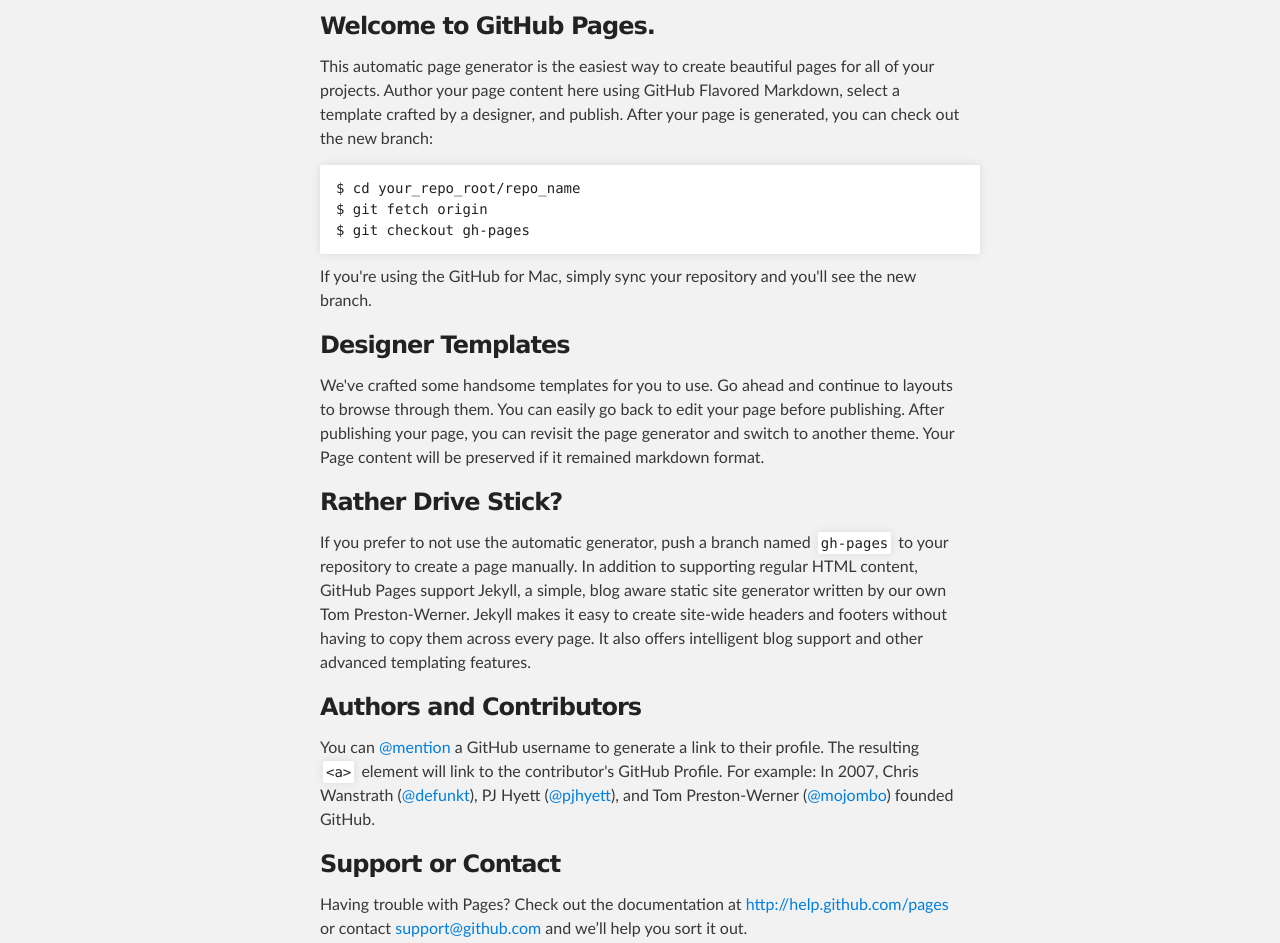
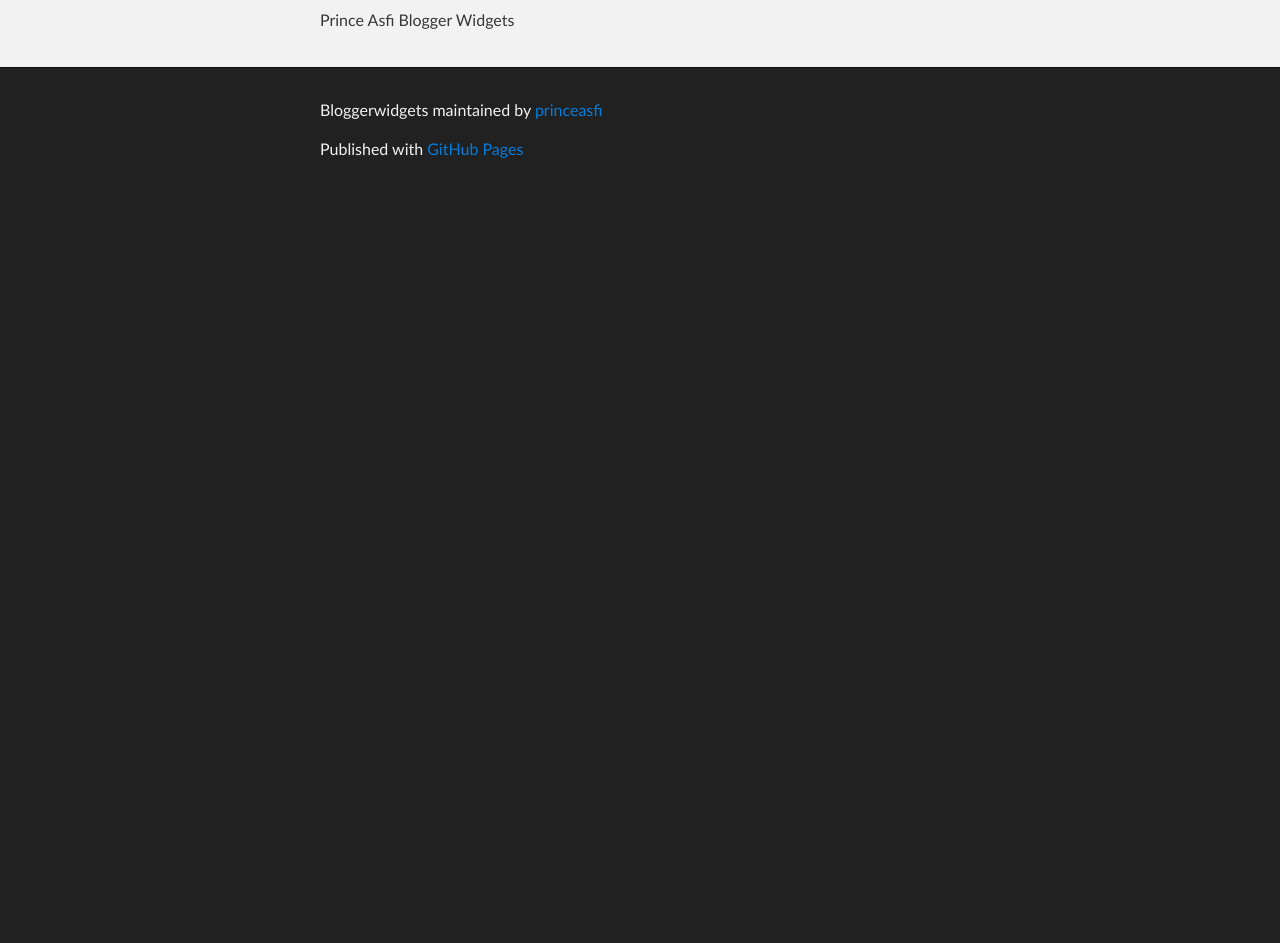
Before and after one commit to princeasfi/bloggerwidgets, a plain HTML site: page index.html in a window 1280 px wide. Shown: the part 252-1195 px from the top of the page. After the commit the page ends 800 px from the top, so only its background shows below. Drawn offline with Linux system fonts and the light colour scheme.

```diff
--- a/index.html
+++ b/index.html
@@ -31,37 +31,7 @@
     <!-- MAIN CONTENT -->
     <div id="main_content_wrap" class="outer">
       <section id="main_content" class="inner">
-        <h3>
-<a name="welcome-to-github-pages" class="anchor" href="#welcome-to-github-pages"><span class="octicon octicon-link"></span></a>Welcome to GitHub Pages.</h3>
-
-<p>This automatic page generator is the easiest way to create beautiful pages for all of your projects. Author your page content here using GitHub Flavored Markdown, select a template crafted by a designer, and publish. After your page is generated, you can check out the new branch:</p>
-
-<pre><code>$ cd your_repo_root/repo_name
-$ git fetch origin
-$ git checkout gh-pages
-</code></pre>
-
-<p>If you're using the GitHub for Mac, simply sync your repository and you'll see the new branch.</p>
-
-<h3>
-<a name="designer-templates" class="anchor" href="#designer-templates"><span class="octicon octicon-link"></span></a>Designer Templates</h3>
-
-<p>We've crafted some handsome templates for you to use. Go ahead and continue to layouts to browse through them. You can easily go back to edit your page before publishing. After publishing your page, you can revisit the page generator and switch to another theme. Your Page content will be preserved if it remained markdown format.</p>
-
-<h3>
-<a name="rather-drive-stick" class="anchor" href="#rather-drive-stick"><span class="octicon octicon-link"></span></a>Rather Drive Stick?</h3>
-
-<p>If you prefer to not use the automatic generator, push a branch named <code>gh-pages</code> to your repository to create a page manually. In addition to supporting regular HTML content, GitHub Pages support Jekyll, a simple, blog aware static site generator written by our own Tom Preston-Werner. Jekyll makes it easy to create site-wide headers and footers without having to copy them across every page. It also offers intelligent blog support and other advanced templating features.</p>
-
-<h3>
-<a name="authors-and-contributors" class="anchor" href="#authors-and-contributors"><span class="octicon octicon-link"></span></a>Authors and Contributors</h3>
-
-<p>You can <a href="https://github.com/blog/821" class="user-mention">@mention</a> a GitHub username to generate a link to their profile. The resulting <code>&lt;a&gt;</code> element will link to the contributor's GitHub Profile. For example: In 2007, Chris Wanstrath (<a href="https://github.com/defunkt" class="user-mention">@defunkt</a>), PJ Hyett (<a href="https://github.com/pjhyett" class="user-mention">@pjhyett</a>), and Tom Preston-Werner (<a href="https://github.com/mojombo" class="user-mention">@mojombo</a>) founded GitHub.</p>
-
-<h3>
-<a name="support-or-contact" class="anchor" href="#support-or-contact"><span class="octicon octicon-link"></span></a>Support or Contact</h3>
-
-<p>Having trouble with Pages? Check out the documentation at <a href="http://help.github.com/pages">http://help.github.com/pages</a> or contact <a href="mailto:support@github.com">support@github.com</a> and we’ll help you sort it out.</p>
+        <p>Prince Asfi Blogger Widgets</p>
       </section>
     </div>
 
```
Also changed, not shown: params.json (+1 -1 lines).
